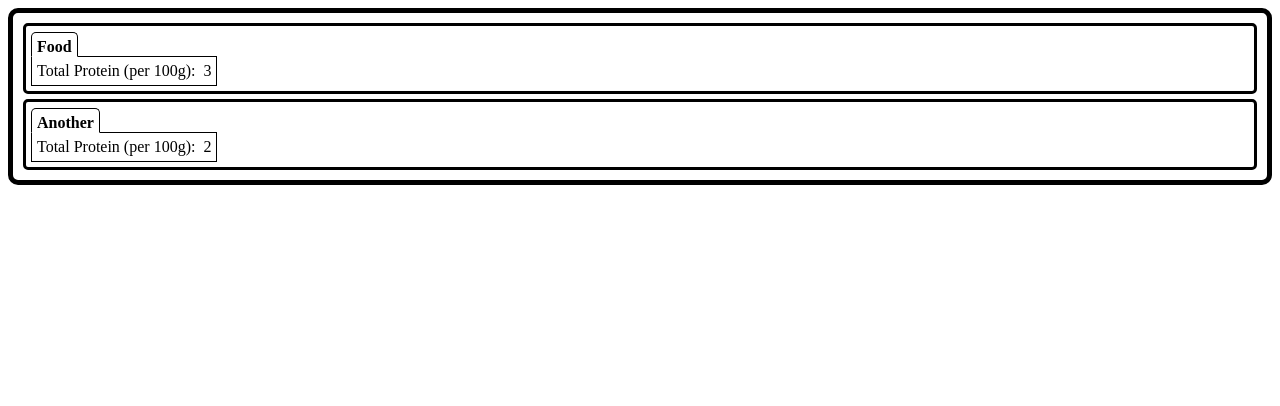
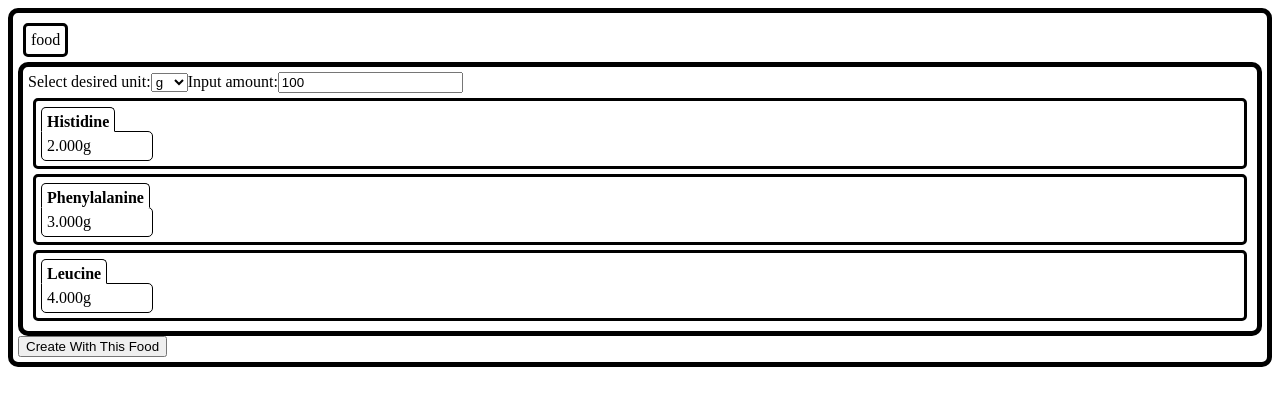
Before and after one commit to Nicholas-Gregory/ProteinHelper, a React (Vite) app in the folder client/: page / in a window 1280 px wide. Shown: the top 406 px of the page. Built offline with nearby package versions, Linux system fonts and the light colour scheme.

Commit message:
Component: FoodViewer

```diff
--- a/client/src/AminoLevelsViewer.jsx
+++ b/client/src/AminoLevelsViewer.jsx
@@ -18,6 +18,7 @@ export default function AminoLevelsViewer({ aminos }) {
 
     return (
         <>
+            <div className="list-container">
                 <label htmlFor="unit-select">
                     Select desired unit:
                 </label>
@@ -41,13 +42,20 @@ export default function AminoLevelsViewer({ aminos }) {
                     value={amount}
                     onChange={e => setAmount(e.target.value)}
                 />
-            <ul>
                 {aminos.map(amino =>
-                    <li>
-                        {amino.name}: {getAmountNumber(amino.amount).toFixed(3)}{unit}
-                    </li>
+                    <div
+                        className="list-item"
+                        style={{ cursor: 'default' }}
+                    >
+                        <div className="list-item-title">
+                            {amino.name}
+                        </div>
+                        <div className="list-item-content">
+                            {getAmountNumber(amino.amount).toFixed(3)}{unit}
+                        </div>
+                    </div>
                 )}
-            </ul>
+            </div>
         </>
     )
 }
--- a/client/src/App.jsx
+++ b/client/src/App.jsx
@@ -1,27 +1,28 @@
 import AminoLevelsViewer from "./AminoLevelsViewer";
 import AutoCompleteList from "./AutoCompleteList";
 import FoodList from "./FoodList";
+import FoodViewer from "./FoodViewer";
 import SearchBar from "./SearchBar";
 
 import './style.css';
 
+function handleClick(id) {
+    console.log(id);
+}
+
 export default function App({}) {
     return (
         <>
-            <FoodList foods={[
-                {
+            <FoodViewer
+                food={{
                     _id: 1,
-                    name: 'Food',
+                    name: 'food',
                     histidine: 2,
-                    isoleucine: 1
-                },
-                {
-                    _id: 2,
-                    name: 'Another',
-                    histidine: 1,
-                    isoleucine: 1
-                }
-            ]} onSelect={id => console.log(id)}/>
+                    phenylalanine: 3,
+                    leucine: 4
+                }}
+                onCreateWithButtonClick={handleClick}
+            />
         </>
     )
 }
--- a/client/src/FoodList.jsx
+++ b/client/src/FoodList.jsx
@@ -8,9 +8,6 @@ export default function FoodList({ foods, onSelect }) {
                     key={food._id}
                     className="list-item"
                     onClick={() => onSelect(food._id)}
-                    style={{
-                        cursor: 'grab'
-                    }}
                 >
                     <div
                         className="list-item-title"
--- /dev/null
+++ b/client/src/FoodViewer.jsx
@@ -0,0 +1,33 @@
+import AminoLevelsViewer from "./AminoLevelsViewer";
+
+export default function FoodViewer({ food, onCreateWithButtonClick }) {
+
+    return (
+        <div className="list-container">
+            <div className="card">
+                {food.name}
+            </div>
+            <AminoLevelsViewer
+                aminos={Object.keys(food)
+                .filter(key => [
+                    'histidine',
+                    'isoleucine',
+                    'leucine',
+                    'lysine',
+                    'methionine',
+                    'phenylalanine',
+                    'threonine',
+                    'tryptophan',
+                    'valine'
+                ].includes(key))
+                .map(key => ({
+                    name: `${key.substring(0, 1).toUpperCase()}${key.substring(1)}`,
+                    amount: food[key]
+                }))}
+            />
+            <button
+                onClick={() => onCreateWithButtonClick(food._id)}
+            >Create With This Food</button>
+        </div>
+    )
+}
--- a/client/src/style.css
+++ b/client/src/style.css
@@ -9,6 +9,7 @@
     border-radius: 5px;
     margin: 5px;
     padding: 5px;
+    cursor: grab;
 }
 
 .list-item-title {
@@ -29,6 +30,18 @@
 
 .list-item-content {
     border: thin solid black;
+    border-top-right-radius: 5px;
+    border-bottom-left-radius: 5px;
+    border-bottom-right-radius: 5px;
     width: fit-content;
     padding: 5px;
+    min-width: 100px;
 }
+
+.card {
+    border: medium solid black;
+    border-radius: 5px;
+    margin: 5px;
+    padding: 5px;
+    width: fit-content;
+}
```
Lines whose indentation alone changed are shown as unchanged.
